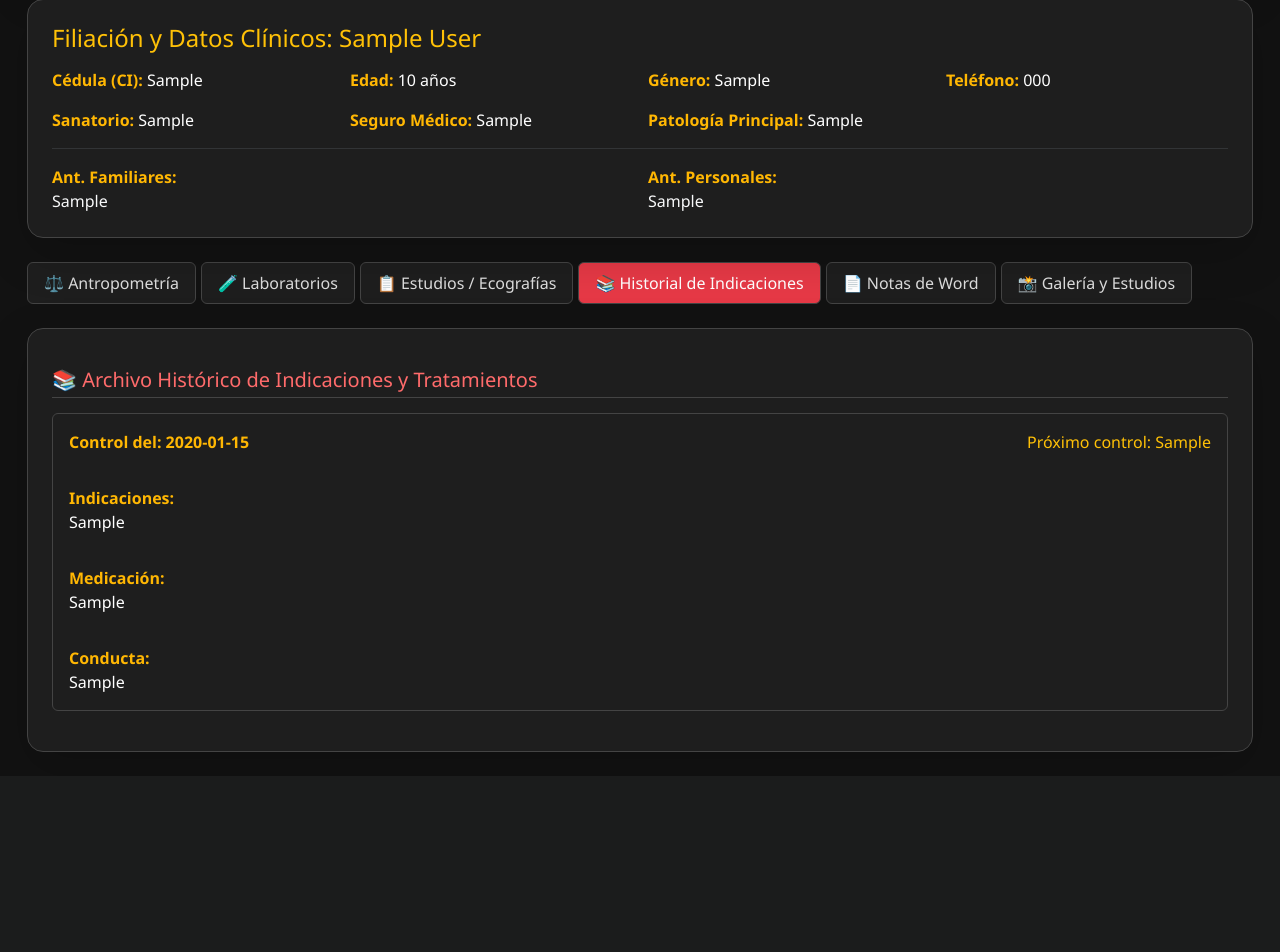
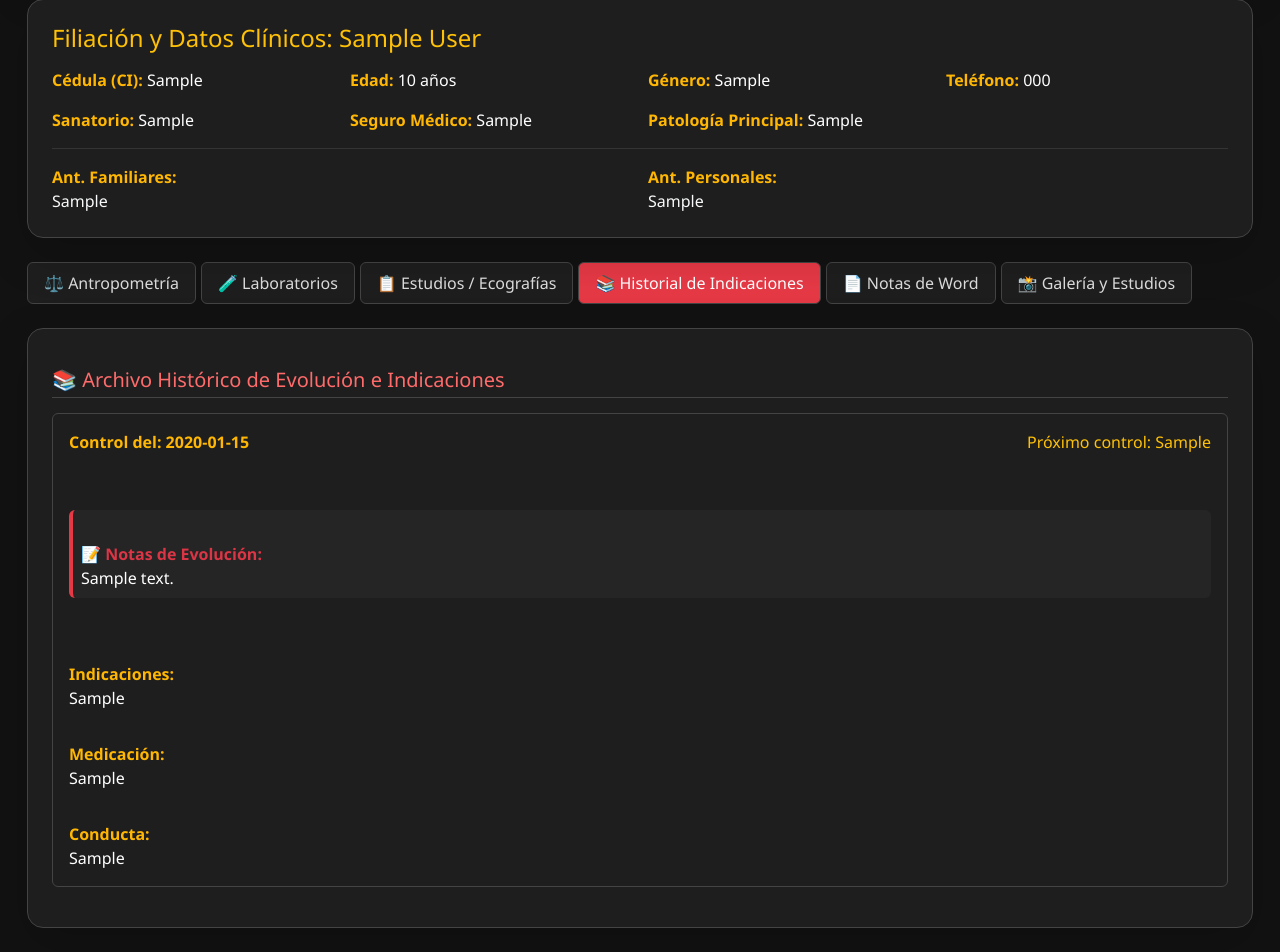
Before and after one commit to patriciafranco-web/metabolysisdem, a Flask app: page /patient/1 in a window 1280 px wide, after a click on "📚 Historial de Indicaciones". Shown: the part 237-1189 px from the top of the page. Before the commit the page ends 996 px from the top, so only its background shows below. Run offline with Flask 3, Linux system fonts and the light colour scheme; the visitor is signed in with stand-in values (Sample User, id 1); tables that the repository leaves empty hold one stand-in row (values such as "Sample post"); grey boxes marked "Sample" are stand-in pictures.

Commit message:
Update patient_detail.html

```diff
--- a/templates/patient_detail.html
+++ b/templates/patient_detail.html
@@ -234,10 +234,10 @@
             </div>
         </div>
 
-        <!-- Historial de Indicaciones -->
+        <!-- Historial de Indicaciones y Evolución -->
         <div class="tab-pane fade" id="indicaciones" role="tabpanel">
             <div class="card p-4 shadow-lg rounded-4">
-                <h5 class="section-title">📚 Archivo Histórico de Indicaciones y Tratamientos</h5>
+                <h5 class="section-title">📚 Archivo Histórico de Evolución e Indicaciones</h5>
                 {% if valid_records %}
                     {% for r in valid_records | reverse %}
                     <div class="card bg-dark border-secondary p-3 mb-3">
@@ -246,6 +246,11 @@
                             {% if r.proximo_control %}<span>Próximo control: {{ r.proximo_control }}</span>{% endif %}
                         </div>
                         <div class="text-white" style="white-space: pre-line;">
+                            {% if r.notes %}
+                                <div class="p-2 mb-3 rounded" style="background-color: #252525; border-left: 4px solid #e63946;">
+                                    <strong class="text-danger">📝 Notas de Evolución:</strong><br>{{ r.notes }}
+                                </div>
+                            {% endif %}
                             {% if r.indicaciones_tratamiento %}<strong>Indicaciones:</strong><br>{{ r.indicaciones_tratamiento }}<br>{% endif %}
                             {% if r.medications %}<strong class="mt-2 d-block">Medicación:</strong>{{ r.medications }}<br>{% endif %}
                             {% if r.conducta_medica %}<strong class="mt-2 d-block">Conducta:</strong>{{ r.conducta_medica }}{% endif %}
@@ -253,7 +258,7 @@
                     </div>
                     {% endfor %}
                 {% else %}
-                <p class="text-light text-center py-3">No hay indicaciones registradas.</p>
+                <p class="text-light text-center py-3">No hay registros de evolución o indicaciones.</p>
                 {% endif %}
             </div>
         </div>
```
